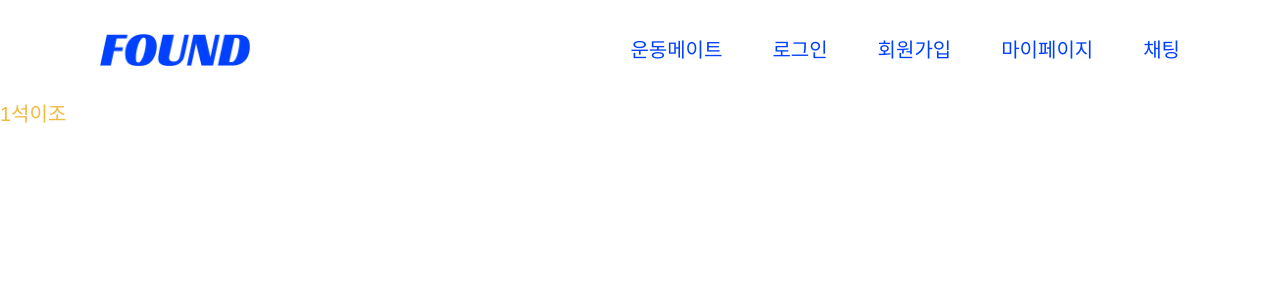
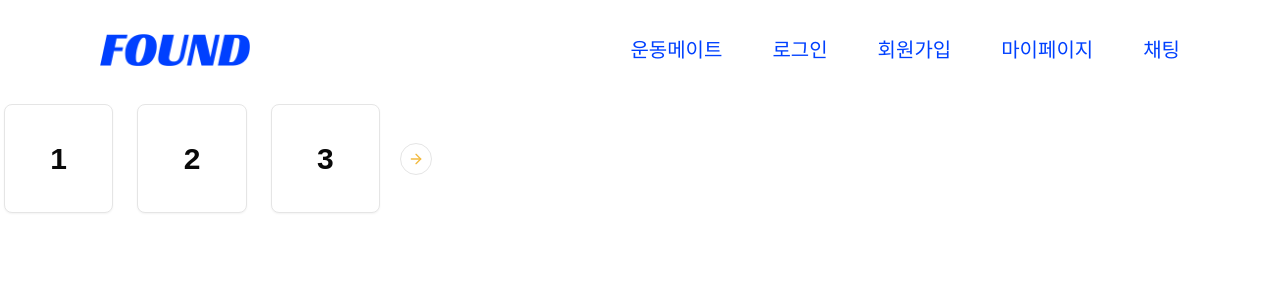
Before and after one commit to ImJaeOne/found, a Next.js app: page / in a window 1280 px wide. Shown: the top 300 px of the page. Built offline with nearby package versions, Linux system fonts and the light colour scheme; a web font is replaced by a local one.

Commit message:
🩹 Fix : tailwind.config.ts content 추가

```diff
--- a/src/app/page.tsx
+++ b/src/app/page.tsx
@@ -1,5 +1,39 @@
+import {
+  Carousel,
+  CarouselContent,
+  CarouselItem,
+  CarouselNext,
+  CarouselPrevious,
+} from '@/ui/shadcn/carousel';
+import { Card, CardContent } from '@/ui/shadcn/card';
+
 const Home = async () => {
-  return <div className="text-sub1 text-xl">1석이조</div>;
+  return (
+    <div className="text-sub1 text-xl">
+      <Carousel
+        opts={{
+          align: 'start',
+        }}
+        className="w-full max-w-sm"
+      >
+        <CarouselContent>
+          {Array.from({ length: 5 }).map((_, index) => (
+            <CarouselItem key={index} className="md:basis-1/2 lg:basis-1/3">
+              <div className="p-1">
+                <Card>
+                  <CardContent className="flex aspect-square items-center justify-center p-6">
+                    <span className="text-3xl font-semibold">{index + 1}</span>
+                  </CardContent>
+                </Card>
+              </div>
+            </CarouselItem>
+          ))}
+        </CarouselContent>
+        <CarouselPrevious />
+        <CarouselNext />
+      </Carousel>
+    </div>
+  );
 };
 
 export default Home;
--- a/tailwind.config.ts
+++ b/tailwind.config.ts
@@ -6,14 +6,12 @@ const config: Config = {
     './src/pages/**/*.{js,ts,jsx,tsx,mdx}',
     './src/components/**/*.{js,ts,jsx,tsx,mdx}',
     './src/app/**/*.{js,ts,jsx,tsx,mdx}',
+    './src/ui/**/*.{js,ts,jsx,tsx,mdx}',
   ],
   theme: {
     extend: {
       fontFamily: {
-  			sans: [
-  				'Pretendard',
-  				'sans-serif'
-  			]
+        sans: ['Pretendard', 'sans-serif'],
       },
       fontSize: {
         'title-lg': '48px',
@@ -22,7 +20,7 @@ const config: Config = {
         'text-lg': '18px',
         'text-md': '16px',
         'text-sm': '14px',
-  			caption: '12px'
+        caption: '12px',
       },
       lineHeight: {
         'title-lg': '120%',
@@ -31,7 +29,7 @@ const config: Config = {
         'text-lg': '140%',
         'text-md': '140%',
         'text-sm': '140%',
-  			caption: '140%'
+        caption: '140%',
       },
       colors: {
         background: 'hsl(var(--background))',
@@ -46,31 +44,31 @@ const config: Config = {
         sub1: '#F2BA40',
         card: {
           DEFAULT: 'hsl(var(--card))',
-  				foreground: 'hsl(var(--card-foreground))'
+          foreground: 'hsl(var(--card-foreground))',
         },
         popover: {
           DEFAULT: 'hsl(var(--popover))',
-  				foreground: 'hsl(var(--popover-foreground))'
+          foreground: 'hsl(var(--popover-foreground))',
         },
         primary: {
           DEFAULT: 'hsl(var(--primary))',
-  				foreground: 'hsl(var(--primary-foreground))'
+          foreground: 'hsl(var(--primary-foreground))',
         },
         secondary: {
           DEFAULT: 'hsl(var(--secondary))',
-  				foreground: 'hsl(var(--secondary-foreground))'
+          foreground: 'hsl(var(--secondary-foreground))',
         },
         muted: {
           DEFAULT: 'hsl(var(--muted))',
-  				foreground: 'hsl(var(--muted-foreground))'
+          foreground: 'hsl(var(--muted-foreground))',
         },
         accent: {
           DEFAULT: 'hsl(var(--accent))',
-  				foreground: 'hsl(var(--accent-foreground))'
+          foreground: 'hsl(var(--accent-foreground))',
         },
         destructive: {
           DEFAULT: 'hsl(var(--destructive))',
-  				foreground: 'hsl(var(--destructive-foreground))'
+          foreground: 'hsl(var(--destructive-foreground))',
         },
         border: 'hsl(var(--border))',
         input: 'hsl(var(--input))',
@@ -80,8 +78,8 @@ const config: Config = {
           '2': 'hsl(var(--chart-2))',
           '3': 'hsl(var(--chart-3))',
           '4': 'hsl(var(--chart-4))',
-  				'5': 'hsl(var(--chart-5))'
-  			}
+          '5': 'hsl(var(--chart-5))',
+        },
       },
       backgroundColor: {
         background: 'var(--background)',
@@ -93,7 +91,7 @@ const config: Config = {
         'light-gray': '#F5F5F5',
         main1: '#0040FF',
         main2: '#D9E2FF',
-  			sub1: '#F2BA40'
+        sub1: '#F2BA40',
       },
       textColor: {
         background: 'var(--background)',
@@ -105,15 +103,15 @@ const config: Config = {
         'light-gray': '#F5F5F5',
         main1: '#0040FF',
         main2: '#D9E2FF',
-  			sub1: '#F2BA40'
+        sub1: '#F2BA40',
       },
       borderRadius: {
         lg: 'var(--radius)',
         md: 'calc(var(--radius) - 2px)',
-  			sm: 'calc(var(--radius) - 4px)'
-  		}
-  	}
+        sm: 'calc(var(--radius) - 4px)',
       },
-  plugins: [require("tailwindcss-animate")],
+    },
+  },
+  plugins: [require('tailwindcss-animate')],
 };
 export default config;
```
Lines whose indentation alone changed are shown as unchanged.
